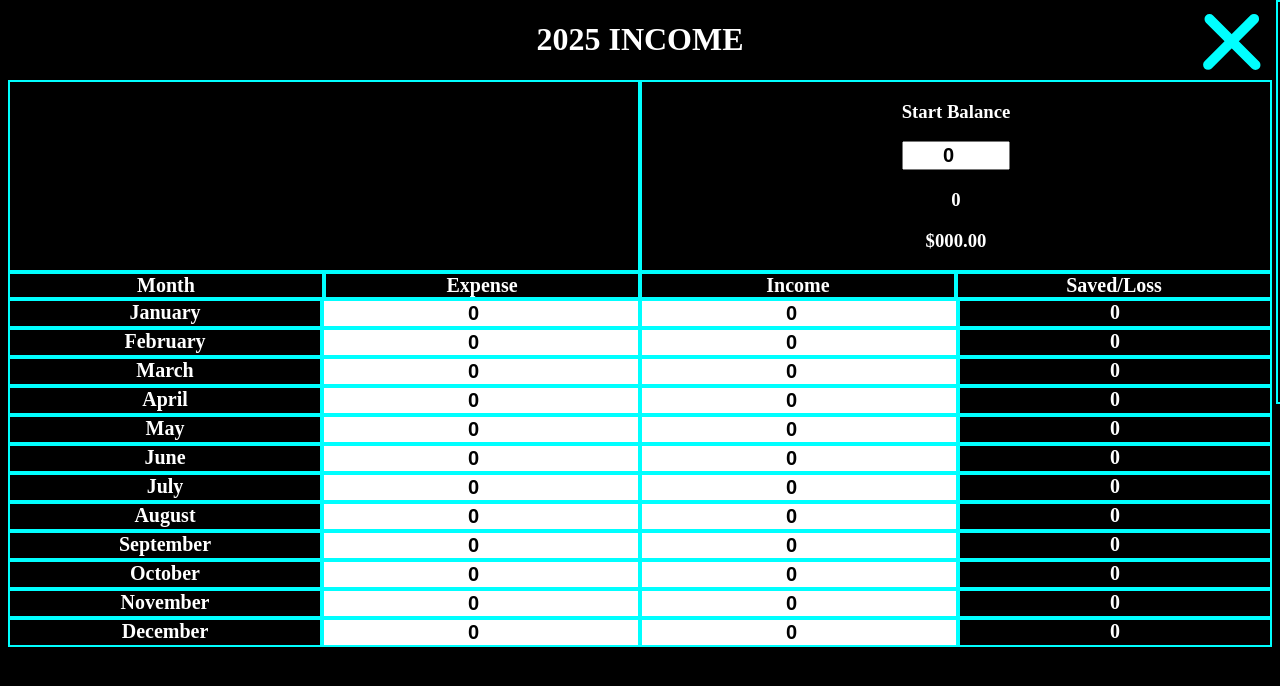
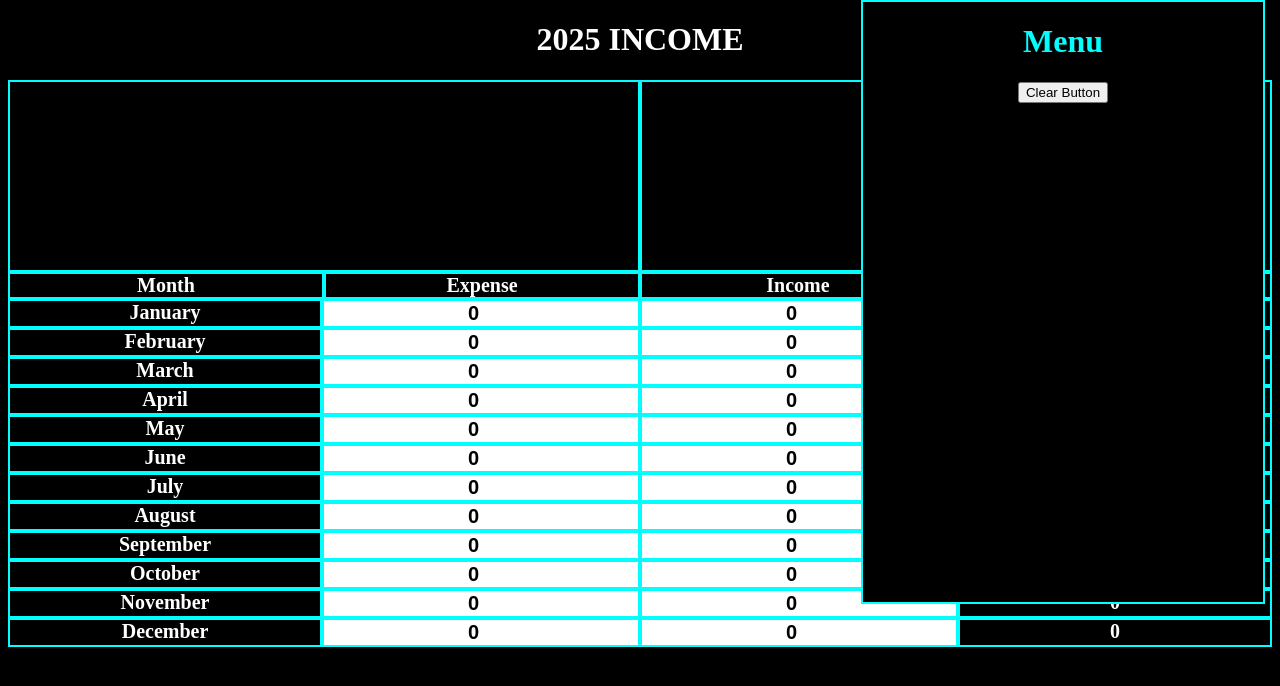
Before and after one commit to 2infinity/Yearly-Income, a plain HTML site: page index.html in a window 1280 px wide. Both pictures are taken after a click on the element 1232 px from the left and 35 px from the top of the page. Drawn offline with Linux system fonts and the light colour scheme.

Commit message:
fixed the menu slider

```diff
--- a/index.css
+++ b/index.css
@@ -81,13 +81,13 @@ div{
     top: 0px;
     right: -400px;
     width: 400px;
-    height: 400px;
+    height: 600px;
     transition: right 0.25s linear;
-    z-index: 3;
+
     background-color: black;
     color: cyan;
     border: 2px solid cyan;
 }
-.copper{
-    right: 0px;
+#menuContainer.open{
+    right: 15px;
 }
--- a/index.js
+++ b/index.js
@@ -75,5 +75,5 @@ menuBtn.addEventListener("click", ()=>{
    bar1.classList.toggle("bar1");
    bar2.classList.toggle("bar2");
    bar3.classList.toggle("bar3");
-   menuContainer.classList.toggle("copper");
+   menuContainer.classList.toggle("open");
 });
```
